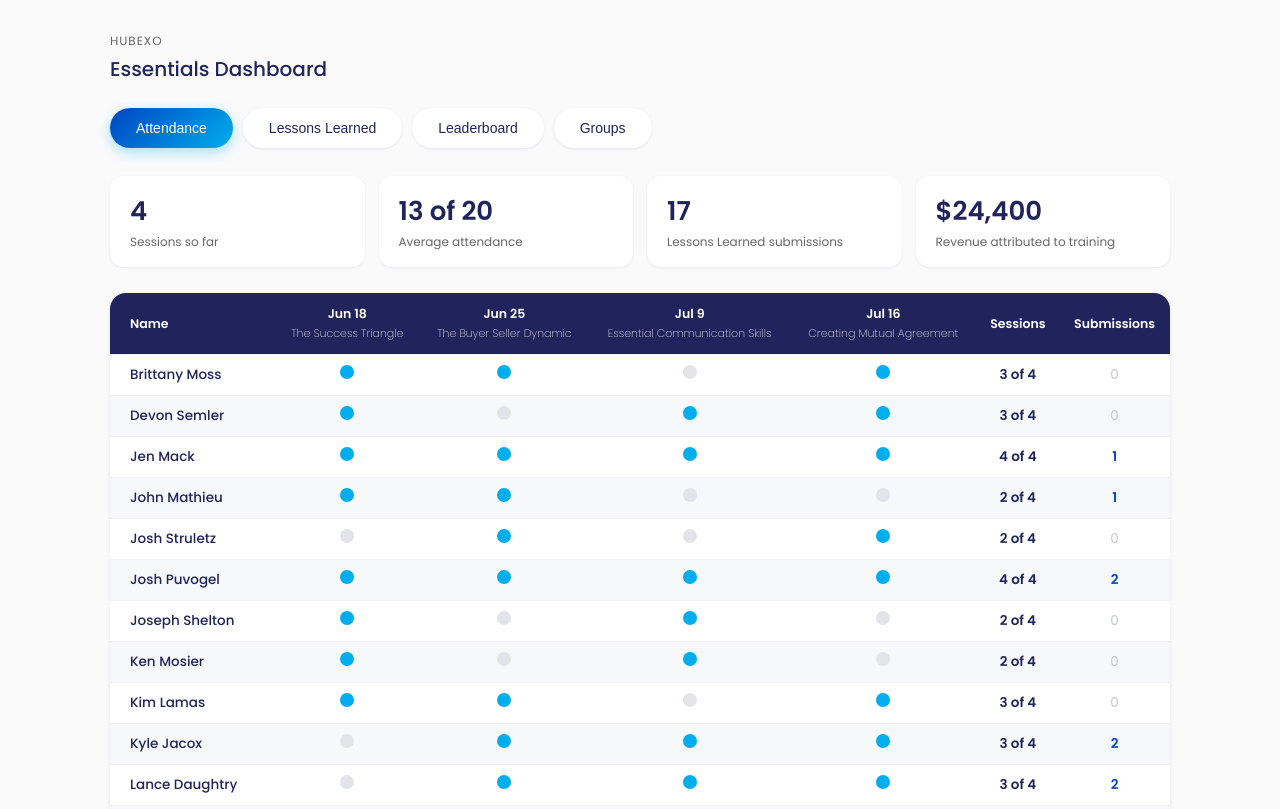
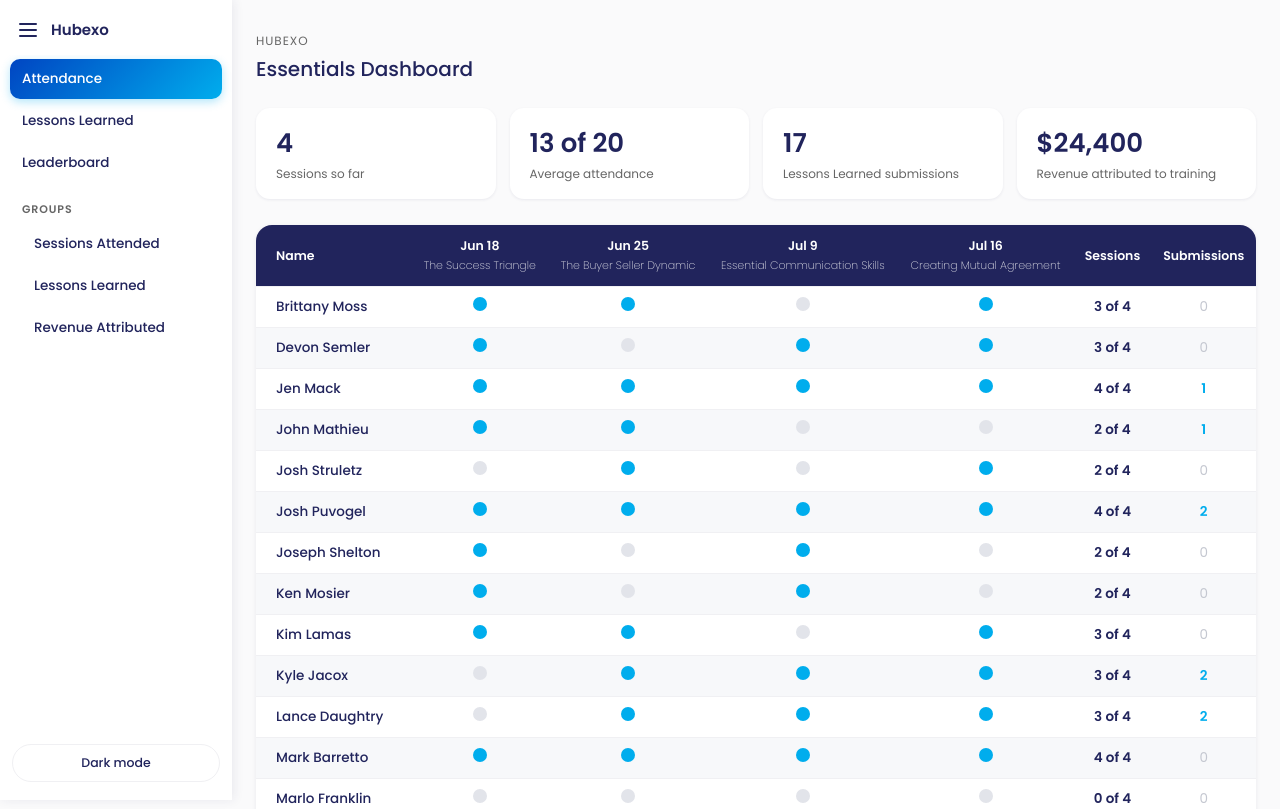
Before and after one commit to lushin-inc/hbxo-essentials-leaderboard, a plain HTML site: page index.html in a window 1280 px wide. Shown: the top 809 px of the page. Drawn offline with Linux system fonts and the light colour scheme.

Commit message:
Add files via upload

```diff
--- a/index.html
+++ b/index.html
@@ -11,18 +11,132 @@
     --fresh: #00ADED;
     --energetic: #0045C2;
     --limitless: #FAB040;
+    --green-a: #058A5E;
+    --green-b: #2EC489;
+    --white: #FFFFFF;
+    /* theme tokens */
+    --bg: #FAFAFB;
+    --card: #FFFFFF;
+    --text: #333333;
+    --subtle: #666666;
+    --heading: #21245C;
+    --line: #F0F0F3;
+    --stripe: #F7F8FA;
+    --dotoff: #E2E4EA;
+    --shadow: rgba(33,36,92,0.08);
+    --shadow-strong: rgba(33,36,92,0.10);
     --gray: #EDEDED;
-    --body: #333333;
-    --subtle: #666666;
-    --white: #FFFFFF;
+    --barbg: #E9EAF0;
+    --zero: #C4C7D0;
+    --foot: #FBFBFD;
+    --seg-att: #21245C;
+    --thead: #21245C;
+  }
+  body[data-theme="dark"] {
+    --bg: #12142A;
+    --card: #1C1F3D;
+    --text: #D9DBEA;
+    --subtle: #9EA1BE;
+    --heading: #E8EAF6;
+    --line: #2A2D52;
+    --stripe: #212449;
+    --dotoff: #33365E;
+    --shadow: rgba(0,0,0,0.35);
+    --shadow-strong: rgba(0,0,0,0.40);
+    --gray: #2A2D52;
+    --barbg: #2A2D52;
+    --zero: #4A4E78;
+    --foot: #191C38;
+    --seg-att: #5C7CF0;
+    --thead: #181B36;
   }
   * { margin: 0; padding: 0; box-sizing: border-box; }
   body {
     font-family: 'Poppins', Arial, sans-serif;
-    color: var(--body);
-    background: #FAFAFB;
-    padding: 32px 20px 80px;
+    color: var(--text);
+    background: var(--bg);
   }
+
+  /* Layout: side nav + main */
+  .layout { display: flex; min-height: 100vh; }
+  .sidenav {
+    width: 232px;
+    flex-shrink: 0;
+    background: var(--card);
+    box-shadow: 2px 0 10px var(--shadow);
+    position: sticky;
+    top: 0;
+    height: 100vh;
+    display: flex;
+    flex-direction: column;
+    transition: width .18s ease;
+    overflow: hidden;
+    z-index: 5;
+  }
+  .sidenav.collapsed { width: 58px; }
+  .sidenav.collapsed .lbl,
+  .sidenav.collapsed .side-brand,
+  .sidenav.collapsed .side-header,
+  .sidenav.collapsed .theme-toggle { display: none; }
+  .side-top { display: flex; align-items: center; gap: 12px; padding: 18px 17px 14px; }
+  .side-toggle {
+    background: none;
+    border: none;
+    cursor: pointer;
+    padding: 4px 2px;
+    display: flex;
+    flex-direction: column;
+    gap: 4px;
+    flex-shrink: 0;
+  }
+  .side-toggle .bar { width: 18px; height: 2px; border-radius: 2px; background: var(--heading); }
+  .side-brand { font-weight: 600; color: var(--heading); font-size: 15px; white-space: nowrap; }
+  .side-links { flex: 1; padding: 4px 10px; overflow-y: auto; }
+  .side-link {
+    display: block;
+    padding: 10px 12px;
+    border-radius: 10px;
+    color: var(--heading);
+    font-size: 13.5px;
+    font-weight: 500;
+    text-decoration: none;
+    margin-bottom: 2px;
+    white-space: nowrap;
+    overflow: hidden;
+  }
+  .side-link:hover { background: var(--stripe); }
+  .side-link.active {
+    background: linear-gradient(135deg, var(--energetic), var(--fresh));
+    color: var(--white);
+    box-shadow: 0 3px 10px rgba(0,173,237,0.30);
+  }
+  .side-header {
+    font-size: 11px;
+    letter-spacing: 0.08em;
+    text-transform: uppercase;
+    color: var(--subtle);
+    font-weight: 600;
+    padding: 16px 12px 6px;
+    white-space: nowrap;
+  }
+  .side-link.sub { padding-left: 24px; }
+  .side-bottom { padding: 14px 12px 18px; }
+  .theme-toggle {
+    width: 100%;
+    font-family: 'Poppins', Arial, sans-serif;
+    font-size: 12.5px;
+    font-weight: 500;
+    padding: 9px 12px;
+    border-radius: 999px;
+    border: 1px solid var(--line);
+    background: var(--card);
+    color: var(--heading);
+    cursor: pointer;
+    white-space: nowrap;
+  }
+  .theme-toggle:hover { background: var(--stripe); }
+
+  .main { flex: 1; min-width: 0; padding: 32px 24px 80px; }
   .wrap { max-width: 1060px; margin: 0 auto; }
 
   .eyebrow {
@@ -35,28 +149,8 @@
   h1 {
     font-size: 20px;
     font-weight: 500;
-    color: var(--stable);
+    color: var(--heading);
     margin: 4px 0 24px;
-  }
-
-  /* Tabs */
-  .tabs { display: flex; gap: 10px; margin-bottom: 28px; flex-wrap: wrap; }
-  .tab {
-    padding: 12px 26px;
-    border-radius: 999px;
-    font-size: 14px;
-    font-weight: 500;
-    cursor: pointer;
-    border: none;
-    background: var(--white);
-    color: var(--stable);
-    box-shadow: 0 1px 3px rgba(33,36,92,0.10);
-    transition: all .15s ease;
-  }
-  .tab.active {
-    background: linear-gradient(135deg, var(--energetic), var(--fresh));
-    color: var(--white);
-    box-shadow: 0 4px 14px rgba(0,173,237,0.35);
   }
 
   /* Stat row */
@@ -64,24 +158,24 @@
   .stat {
     flex: 1;
     min-width: 150px;
-    background: var(--white);
+    background: var(--card);
     border-radius: 14px;
     padding: 16px 20px;
-    box-shadow: 0 1px 3px rgba(33,36,92,0.08);
+    box-shadow: 0 1px 3px var(--shadow);
   }
-  .stat .num { font-size: 26px; font-weight: 600; color: var(--stable); }
+  .stat .num { font-size: 26px; font-weight: 600; color: var(--heading); }
   .stat .lbl { font-size: 12px; color: var(--subtle); margin-top: 2px; }
 
   /* Attendance table */
   .card {
-    background: var(--white);
+    background: var(--card);
     border-radius: 16px;
-    box-shadow: 0 1px 4px rgba(33,36,92,0.08);
+    box-shadow: 0 1px 4px var(--shadow);
     overflow: hidden;
   }
   table { width: 100%; border-collapse: collapse; }
   thead th {
-    background: var(--stable);
+    background: var(--thead);
     color: var(--white);
     font-weight: 600;
     font-size: 12.5px;
@@ -95,28 +189,28 @@
     padding: 10px 10px;
     font-size: 13.5px;
     text-align: center;
-    border-top: 1px solid #F0F0F3;
+    border-top: 1px solid var(--line);
   }
-  tbody tr:nth-child(even) { background: #F7F8FA; }
-  tbody td:first-child { text-align: left; padding-left: 20px; font-weight: 500; color: var(--stable); }
+  tbody tr:nth-child(even) { background: var(--stripe); }
+  tbody td:first-child { text-align: left; padding-left: 20px; font-weight: 500; color: var(--heading); }
   .dot {
     display: inline-block;
     width: 14px; height: 14px;
     border-radius: 50%;
   }
   .dot.on { background: var(--fresh); }
-  .dot.off { background: #E2E4EA; }
-  td.total { font-weight: 600; color: var(--stable); }
+  .dot.off { background: var(--dotoff); }
+  td.total { font-weight: 600; color: var(--heading); }
   td.subs { font-weight: 600; }
-  td.subs.zero { color: #C4C7D0; font-weight: 400; }
-  td.subs.some { color: var(--energetic); }
+  td.subs.zero { color: var(--zero); font-weight: 400; }
+  td.subs.some { color: var(--fresh); }
   tfoot td {
     padding: 10px;
     font-size: 12px;
     color: var(--subtle);
     text-align: center;
     border-top: 2px solid var(--gray);
-    background: #FBFBFD;
+    background: var(--foot);
   }
   tfoot td:first-child { text-align: left; padding-left: 20px; }
 
@@ -129,11 +223,11 @@
     margin-bottom: 12px;
   }
   .session-head .sd { font-size: 13px; font-weight: 400; color: var(--subtle); }
-  .session-head .st { font-size: 17px; font-weight: 500; color: var(--stable); }
+  .session-head .st { font-size: 17px; font-weight: 500; color: var(--heading); }
   .entry {
-    background: var(--white);
+    background: var(--card);
     border-radius: 14px;
-    box-shadow: 0 1px 3px rgba(33,36,92,0.08);
+    box-shadow: 0 1px 3px var(--shadow);
     margin-bottom: 10px;
     overflow: hidden;
   }
@@ -145,7 +239,7 @@
     cursor: pointer;
     user-select: none;
   }
-  .entry-head .who { font-weight: 500; color: var(--stable); font-size: 14.5px; flex: 1; }
+  .entry-head .who { font-weight: 500; color: var(--heading); font-size: 14.5px; flex: 1; }
   .badge {
     font-size: 11.5px;
     font-weight: 500;
@@ -153,9 +247,9 @@
     border-radius: 999px;
     white-space: nowrap;
   }
-  .badge.conf { background: var(--gray); color: var(--stable); }
+  .badge.conf { background: var(--gray); color: var(--heading); }
   .badge.rev { background: var(--limitless); color: var(--stable); }
-  .badge.applied { background: rgba(0,173,237,0.12); color: var(--energetic); }
+  .badge.applied { background: rgba(0,173,237,0.14); color: var(--fresh); }
   .chev {
     width: 10px; height: 10px;
     border-right: 2px solid var(--subtle);
@@ -183,9 +277,9 @@
     display: flex;
     align-items: center;
     gap: 16px;
-    background: var(--white);
+    background: var(--card);
     border-radius: 14px;
-    box-shadow: 0 1px 3px rgba(33,36,92,0.08);
+    box-shadow: 0 1px 3px var(--shadow);
     padding: 14px 20px;
     margin-bottom: 8px;
   }
@@ -202,11 +296,11 @@
     flex-shrink: 0;
   }
   .lb-row.top .lb-rank { color: rgba(255,255,255,0.85); font-size: 22px; }
-  .lb-name { font-weight: 500; color: var(--stable); font-size: 15px; min-width: 160px; }
+  .lb-name { font-weight: 500; color: var(--heading); font-size: 15px; min-width: 160px; }
   .lb-row.top .lb-name { color: var(--white); font-size: 17px; font-weight: 600; }
-  .lb-bar-wrap { flex: 1; display: flex; align-items: center; gap: 0; height: 14px; border-radius: 999px; overflow: hidden; background: #E9EAF0; }
+  .lb-bar-wrap { flex: 1; display: flex; align-items: center; gap: 0; height: 14px; border-radius: 999px; overflow: hidden; background: var(--barbg); }
   .lb-row.top .lb-bar-wrap { background: rgba(255,255,255,0.25); }
-  .lb-seg-att { height: 100%; background: var(--stable); }
+  .lb-seg-att { height: 100%; background: var(--seg-att); }
   .lb-row.top .lb-seg-att { background: rgba(255,255,255,0.95); }
   .lb-seg-sub { height: 100%; background: var(--limitless); }
   .lb-detail { font-size: 12px; color: var(--subtle); min-width: 200px; text-align: right; }
@@ -216,22 +310,18 @@
     text-align: right;
     font-size: 20px;
     font-weight: 600;
-    color: var(--stable);
+    color: var(--heading);
     flex-shrink: 0;
   }
   .lb-row.top .lb-score { color: var(--white); font-size: 24px; }
   .lb-note { margin-top: 16px; font-size: 12px; color: var(--subtle); }
-  /* Groups */
-  .groups-grid {
-    display: grid;
-    grid-template-columns: repeat(3, 1fr);
-    gap: 16px;
-    align-items: start;
-  }
+
+  /* Group views */
+  .gwrap { max-width: 620px; }
   .gcol {
-    background: var(--white);
+    background: var(--card);
     border-radius: 16px;
-    box-shadow: 0 1px 4px rgba(33,36,92,0.08);
+    box-shadow: 0 1px 4px var(--shadow);
     overflow: hidden;
   }
   .gcol-head {
@@ -243,8 +333,8 @@
   .gcol-head .sub { display: block; font-weight: 200; font-size: 11px; opacity: 0.85; margin-top: 2px; }
   .gcol.c-sessions .gcol-head { background: linear-gradient(135deg, var(--stable), var(--energetic)); }
   .gcol.c-lessons  .gcol-head { background: linear-gradient(135deg, var(--energetic), var(--fresh)); }
-  .gcol.c-revenue  .gcol-head { background: linear-gradient(135deg, #F05A28, var(--limitless)); }
-  .gblock { padding: 12px 18px 14px; border-top: 1px solid #F0F0F3; }
+  .gcol.c-revenue  .gcol-head { background: linear-gradient(135deg, var(--green-a), var(--green-b)); }
+  .gblock { padding: 12px 18px 14px; border-top: 1px solid var(--line); }
   .gblock-head {
     display: flex;
     align-items: baseline;
@@ -254,40 +344,51 @@
   .gnum {
     font-size: 22px;
     font-weight: 600;
-    color: var(--stable);
+    color: var(--heading);
     line-height: 1;
   }
   .gcount { font-size: 11px; color: var(--subtle); }
-  .gblock.empty-group .gnum { color: #C4C7D0; }
-  .gnames { font-size: 13px; line-height: 1.7; color: var(--body); }
-  .gnames .nobody { color: #C4C7D0; }
-  @media (max-width: 860px) {
-    .groups-grid { grid-template-columns: 1fr; }
-  }
+  .gblock.empty-group .gnum { color: var(--zero); }
+  .gnames { font-size: 13px; line-height: 1.7; color: var(--text); }
+  .gnames .nobody { color: var(--zero); }
 
   @media (max-width: 720px) {
     .lb-detail { display: none; }
     .lb-name { min-width: 120px; }
-  }
-
-  @media (max-width: 720px) {
     thead th .sess-title { display: none; }
     tbody td, thead th { padding: 8px 5px; font-size: 12px; }
     tbody td:first-child, thead th:first-child { padding-left: 10px; }
+    .main { padding: 20px 12px 60px; }
   }
 </style>
 </head>
 <body>
-<div class="wrap">
+<div class="layout">
+  <aside class="sidenav" id="sidenav">
+    <div class="side-top">
+      <button class="side-toggle" onclick="toggleNav()" aria-label="Toggle navigation">
+        <span class="bar"></span><span class="bar"></span><span class="bar"></span>
+      </button>
+      <span class="side-brand">Hubexo</span>
+    </div>
+    <nav class="side-links">
+      <a class="side-link" id="nav-dashboard" href="#dashboard"><span class="lbl">Attendance</span></a>
+      <a class="side-link" id="nav-lessons" href="#lessons"><span class="lbl">Lessons Learned</span></a>
+      <a class="side-link" id="nav-leaderboard" href="#leaderboard"><span class="lbl">Leaderboard</span></a>
+      <div class="side-header"><span class="lbl">Groups</span></div>
+      <a class="side-link sub" id="nav-groups-sessions" href="#groups-sessions"><span class="lbl">Sessions Attended</span></a>
+      <a class="side-link sub" id="nav-groups-lessons" href="#groups-lessons"><span class="lbl">Lessons Learned</span></a>
+      <a class="side-link sub" id="nav-groups-revenue" href="#groups-revenue"><span class="lbl">Revenue Attributed</span></a>
+    </nav>
+    <div class="side-bottom">
+      <button class="theme-toggle" id="themeToggle" onclick="toggleTheme()">Dark mode</button>
+    </div>
+  </aside>
+
+  <div class="main">
+  <div class="wrap">
   <div class="eyebrow">Hubexo</div>
   <h1>Essentials Dashboard</h1>
-
-  <div class="tabs">
-    <button class="tab" id="tab-dashboard" onclick="go('dashboard')">Attendance</button>
-    <button class="tab" id="tab-lessons" onclick="go('lessons')">Lessons Learned</button>
-    <button class="tab" id="tab-leaderboard" onclick="go('leaderboard')">Leaderboard</button>
-    <button class="tab" id="tab-groups" onclick="go('groups')">Groups</button>
-  </div>
 
   <div id="view-dashboard">
     <div class="stats" id="statRow"></div>
@@ -305,10 +406,21 @@
     <div class="lb-note">Score = 1 point per session attended + 1 point per Lessons Learned submission</div>
   </div>
 
-  <div id="view-groups" style="display:none">
-    <div class="groups-grid" id="groupsGrid"></div>
+  <div id="view-groups-sessions" style="display:none">
+    <div class="gwrap" id="grpSessions"></div>
   </div>
-</div>
+
+  <div id="view-groups-lessons" style="display:none">
+    <div class="gwrap" id="grpLessons"></div>
+  </div>
+
+  <div id="view-groups-revenue" style="display:none">
+    <div class="gwrap" id="grpRevenue"></div>
+  </div>
+
+  </div><!-- /wrap -->
+  </div><!-- /main -->
+</div><!-- /layout -->
 
 <script>
 /* ============================================================
@@ -647,30 +759,29 @@ function revCount(name) {
 function renderGroups() {
   const metrics = [
     {
-      cls: "c-sessions", title: "Sessions Attended",
+      target: "grpSessions", cls: "c-sessions", title: "Sessions Attended",
       sub: "of " + SESSIONS.length + " sessions",
       val: p => p.att.reduce((a,b)=>a+b,0),
       noun: n => n === 1 ? "session" : "sessions"
     },
     {
-      cls: "c-lessons", title: "Lessons Learned",
+      target: "grpLessons", cls: "c-lessons", title: "Lessons Learned",
       sub: "form submissions",
       val: p => subCount(p.name),
       noun: n => n === 1 ? "submission" : "submissions"
     },
     {
-      cls: "c-revenue", title: "Revenue Attributed",
+      target: "grpRevenue", cls: "c-revenue", title: "Revenue Attributed",
       sub: "submissions crediting training with revenue",
       val: p => revCount(p.name),
       noun: n => n === 1 ? "submission" : "submissions"
     }
   ];
 
-  let html = "";
   metrics.forEach(m => {
     const vals = PEOPLE.map(p => ({ name: p.name, n: m.val(p) }));
     const maxN = Math.max(...vals.map(v => v.n));
-    html += `<div class="gcol ${m.cls}">
+    let html = `<div class="gcol ${m.cls}">
       <div class="gcol-head">${m.title}<span class="sub">${m.sub}</span></div>`;
     for (let n = maxN; n >= 0; n--) {
       const names = vals.filter(v => v.n === n).map(v => v.name).sort();
@@ -683,29 +794,52 @@ function renderGroups() {
       </div>`;
     }
     html += "</div>";
+    document.getElementById(m.target).innerHTML = html;
   });
-  document.getElementById("groupsGrid").innerHTML = html;
 }
 
-/* ================= routing ================= */
-function go(view) {
-  location.hash = view;
-  show(view);
-}
+/* ================= routing / nav / theme ================= */
+const VIEWS = ["dashboard","lessons","leaderboard","groups-sessions","groups-lessons","groups-revenue"];
+
 function show(view) {
-  const v = ["lessons","leaderboard","groups"].includes(view) ? view : "dashboard";
-  ["dashboard","lessons","leaderboard","groups"].forEach(name => {
+  const v = VIEWS.includes(view) ? view : "dashboard";
+  VIEWS.forEach(name => {
     document.getElementById("view-" + name).style.display = v === name ? "" : "none";
-    document.getElementById("tab-" + name).classList.toggle("active", v === name);
+    document.getElementById("nav-" + name).classList.toggle("active", v === name);
   });
 }
 window.addEventListener("hashchange", () => show(location.hash.replace("#","")));
 
+function toggleNav() {
+  const collapsed = document.getElementById("sidenav").classList.toggle("collapsed");
+  try { localStorage.setItem("hubexo-nav", collapsed ? "collapsed" : "open"); } catch (e) {}
+}
+
+function setTheme(t) {
+  document.body.setAttribute("data-theme", t);
+  document.getElementById("themeToggle").textContent = t === "dark" ? "Light mode" : "Dark mode";
+  try { localStorage.setItem("hubexo-theme", t); } catch (e) {}
+}
+function toggleTheme() {
+  setTheme(document.body.getAttribute("data-theme") === "dark" ? "light" : "dark");
+}
+
+/* init */
 renderStats();
 renderTable();
 renderLessons();
 renderLeaderboard();
 renderGroups();
+
+let savedTheme = "light";
+let savedNav = "open";
+try {
+  savedTheme = localStorage.getItem("hubexo-theme") || "light";
+  savedNav = localStorage.getItem("hubexo-nav") || "open";
+} catch (e) {}
+setTheme(savedTheme);
+if (savedNav === "collapsed") document.getElementById("sidenav").classList.add("collapsed");
+
 show(location.hash.replace("#","") || "dashboard");
 </script>
 </body>
```
